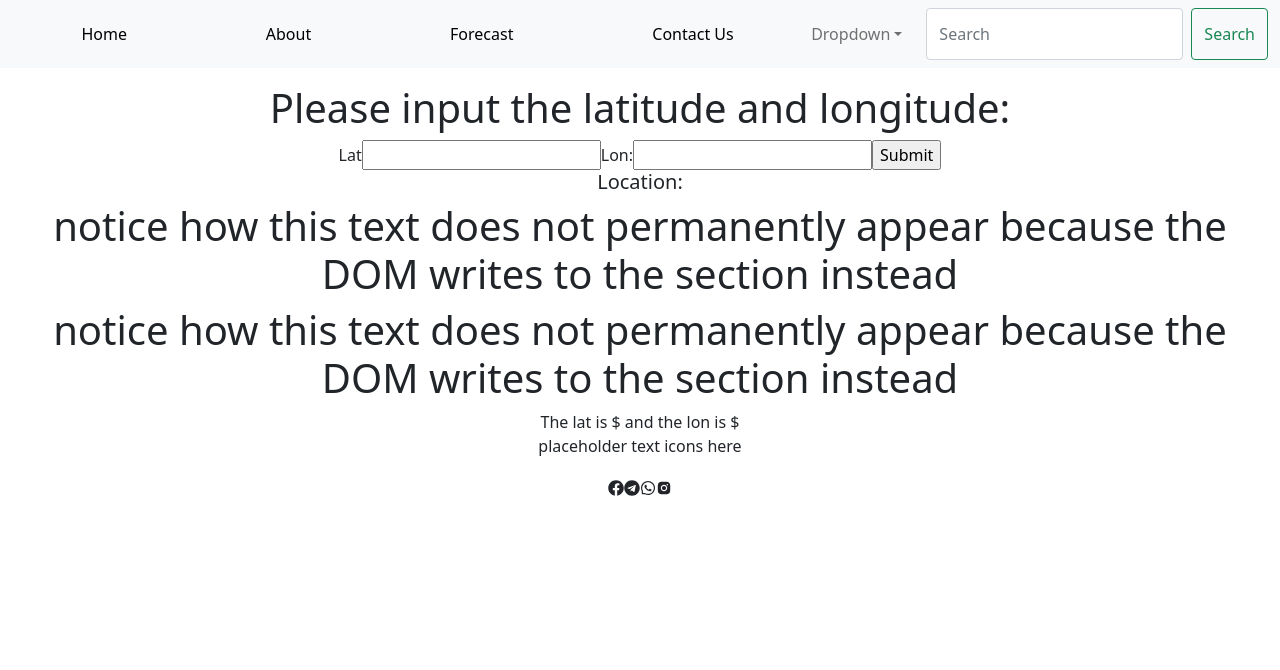
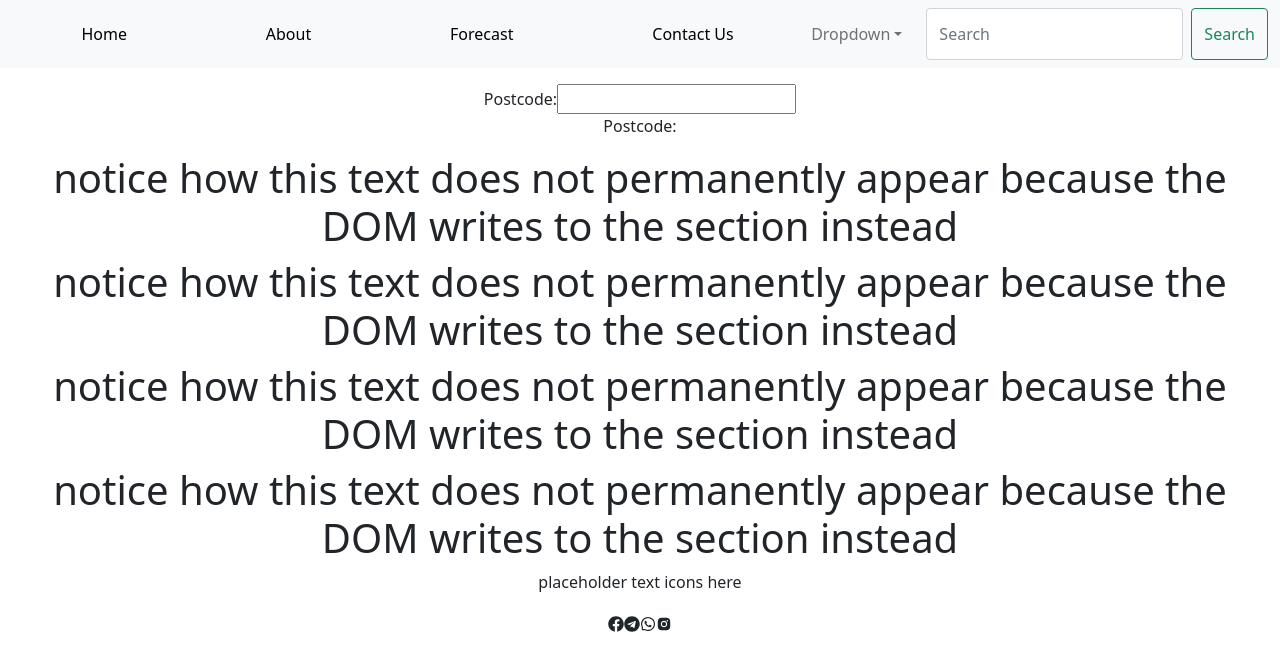
Before and after one commit to green-air/greenAirWebsite, a React (Create React App) app in the folder greenair-website/: page /Forecast in a window 1280 px wide. Shown: the top 670 px of the page. Built offline with nearby package versions, Linux system fonts and the light colour scheme; no server answers.

Commit message:
postcode API call and post relevant data onto website weather and air quality API call and post relevant data onto website react form to input postcode and then started with useState but not finished!

```diff
--- a/greenair-website/src/pages/Forecast.jsx
+++ b/greenair-website/src/pages/Forecast.jsx
@@ -1,18 +1,21 @@
-import logo from '../logo.svg';
 import '../App.css';
 
 import Icons from '../Socials_component/Socials.jsx';
 
 import React from 'react';
 
-import APIPage from '../API_call2.jsx'
-import ForecastForm from './ForecastForm.jsx';
+
+import ForecastLocationForm from './ForecastPostcodeForm.jsx';
+// import ForecastForm from './ForecastForm.jsx';
+import ForecastAPI from './ForecastAPI.jsx';
+import ForecastPostcode from './ForecastPostcode.jsx'
 
 function Forecast() {
   return (
     <div className="App">
-      <ForecastForm />
-      <APIPage />
+      <ForecastLocationForm />
+      <ForecastAPI />
+      <ForecastPostcode />
       <Icons />
     </div>
   );
--- a/greenair-website/src/API_call2.jsx
+++ b/greenair-website/src/pages/ForecastAPI.jsx
@@ -1,8 +1,6 @@
 import React, { useEffect } from "react";
-import ForecastForm from './pages/ForecastForm.jsx'
 
-
-function APIPage() {
+function ForecastAPI() {
 
   //   useEffect(() => {
   //     fetch(
@@ -51,9 +49,8 @@ function APIPage() {
           writes to the section instead
         </h1>
       </section>
-      The lat is ${ForecastForm.lat} and the lon is ${ForecastForm.lon}
     </div>
   );
 }
 
-export default APIPage;
+export default ForecastAPI;
--- /dev/null
+++ b/greenair-website/src/pages/ForecastPostcode.jsx
@@ -0,0 +1,37 @@
+function ForecastPostcode() {
+    async function getText(url) {
+
+      let data = await fetch(url);
+      let object = await data.json();
+      let text0 = JSON.stringify(object.result.latitude);
+      let latitudeContainer = document.getElementById("latitude");
+      latitudeContainer.innerHTML = `<h3>here is the latitude:</h3> <p1>${text0}</p1>`;
+      let text1 = JSON.stringify(object.result.longitude);
+      let longitudeContainer = document.getElementById("longitude");
+      longitudeContainer.innerHTML = `<h3>here is the longitude:</h3> <p1>${text1}</p1>`;
+    }
+
+    const postcode = "PA175DR";
+
+    const url =
+      `https://api.postcodes.io/postcodes/${postcode}`
+    getText(url);
+    return (
+      <div>
+        <section id="latitude">
+          <h1>
+            notice how this text does not permanently appear because the DOM
+            writes to the section instead
+          </h1>
+        </section>
+        <section id="longitude">
+          <h1>
+            notice how this text does not permanently appear because the DOM
+            writes to the section instead
+          </h1>
+        </section>
+      </div>
+    );
+  }
+
+  export default ForecastPostcode;
--- /dev/null
+++ b/greenair-website/src/pages/ForecastPostcodeForm.jsx
@@ -0,0 +1,41 @@
+import { useState } from 'react';
+
+//as a convention, functions are defined before the return
+function ForecastLocationForm() {
+  const [inputs, setInputs] = useState({});
+
+  const handleChange = (event) => {
+    const name = event.target.name;
+    const value = event.target.value;
+    setInputs(values => ({...values, [name]: value}))
+  }
+
+  const handleSubmit = (event) => {
+    event.preventDefault();
+    alert(`The postcode is: ${inputs.postcode}`);
+  }
+
+  //this is the HTML that will be returned
+  return (
+    <div>
+      <form onSubmit={handleSubmit}>
+        <label>Postcode:
+        <input
+            type="text"
+            name="postcode"
+            value={inputs.postcode || ""}
+            onChange={handleChange}
+          />
+        </label>
+        </form>
+    <p>Postcode: {inputs.postcode}</p>
+  </div>
+  )
+
+}
+
+export default ForecastLocationForm
+
+
+// const root = ReactDOM.createRoot(document.getElementById('root'));
+// root.render(<MyForm />);
```
Also changed, not shown: greenair-website/src/API_Call.jsx (renamed from greenair-website/src/API_Call.js, +2 -5 lines), greenair-website/src/pages/ForecastForm_old.jsx (renamed from greenair-website/src/pages/ForecastForm.jsx).
